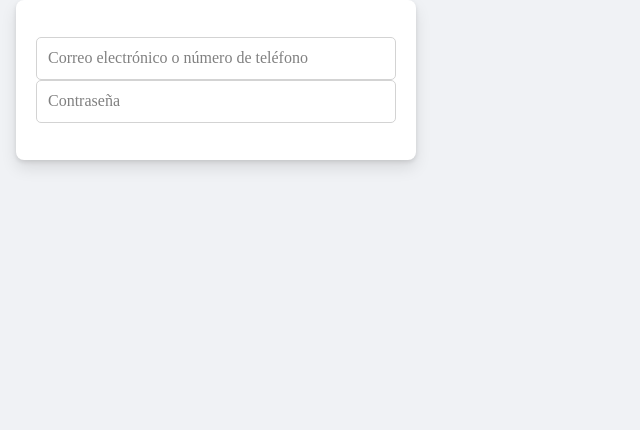
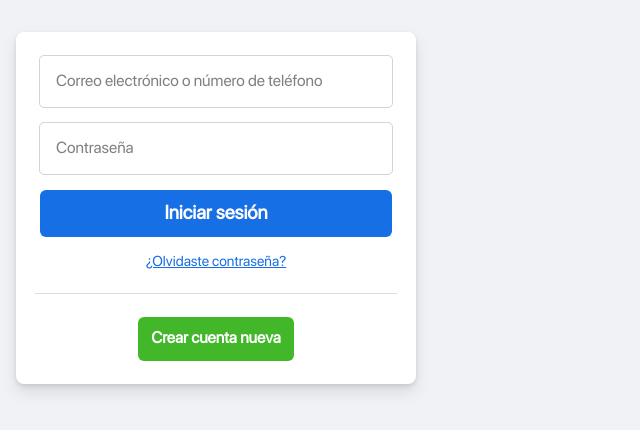
Before and after one commit to tonykrikorian/html-css-mosh, a plain HTML site: page FacebookLoginPage/index.html in a window 1280 px wide. Shown: the whole page, without its empty margins (0-640 px from the left). Drawn offline with Linux system fonts and the light colour scheme.

Commit message:
Login box

```diff
--- a/FacebookLoginPage/index.html
+++ b/FacebookLoginPage/index.html
@@ -21,6 +21,16 @@
       <div class="username-txt">
         <input class="login-text-box" type="text" placeholder="Contraseña" />
       </div>
+      <div class="login-btn">
+        <button><span>Iniciar sesión</span></button>
+      </div>
+      <div class="olvidar-password">
+        <a href="#">¿Olvidaste contraseña?</a>
+      </div>
+      <hr color="#dadde1" size="1px" width="90%" />
+      <div class="create-account-btn">
+        <button><span>Crear cuenta nueva</span></button>
+      </div>
     </div>
   </body>
 </html>
--- a/FacebookLoginPage/styles.css
+++ b/FacebookLoginPage/styles.css
@@ -11,11 +11,14 @@ body {
   display: flex;
   flex-direction: column;
   width: 25rem;
-  height: 10rem;
-  justify-content: center;
+  height: 20rem;
+  justify-content: space-around;
   align-items: center;
-
   margin-left: 1rem;
+  flex-wrap: wrap;
+  margin-top: 2rem;
+  padding-top: 1rem;
+  padding-bottom: 1rem;
 }
 .login-box-styles {
   background-color: #fff;
@@ -24,10 +27,11 @@ body {
 }
 
 .login-text-box {
+  display: block;
+  width: 20rem;
   border-radius: 5px;
   border: 1px solid lightgray;
-  padding: 0.7rem 0.7rem;
-  width: 21rem;
+  padding: 1rem 1rem;
 }
 
 .login-text-box:focus {
@@ -36,4 +40,34 @@ body {
 
 .login-text-box::placeholder {
   color: gray;
+  font-family: "sfprodisplay";
 }
+
+.login-btn button {
+  width: 22rem;
+  background-color: #166fe5;
+  color: #fff;
+  border: none;
+  border-radius: 6px;
+  padding: 0.8rem;
+  font-family: "sfprodisplay";
+  font-size: 1.2rem;
+  font-weight: 600;
+}
+
+.olvidar-password a {
+  color: #166fe5;
+  font-family: "sfprodisplay";
+  font-size: 0.9rem;
+}
+
+.create-account-btn button {
+  background-color: #42b72a;
+  color: #fff;
+  border: none;
+  border-radius: 6px;
+  padding: 0.8rem;
+  font-family: "sfprodisplay";
+  font-size: 1rem;
+  font-weight: 600;
+}
```
